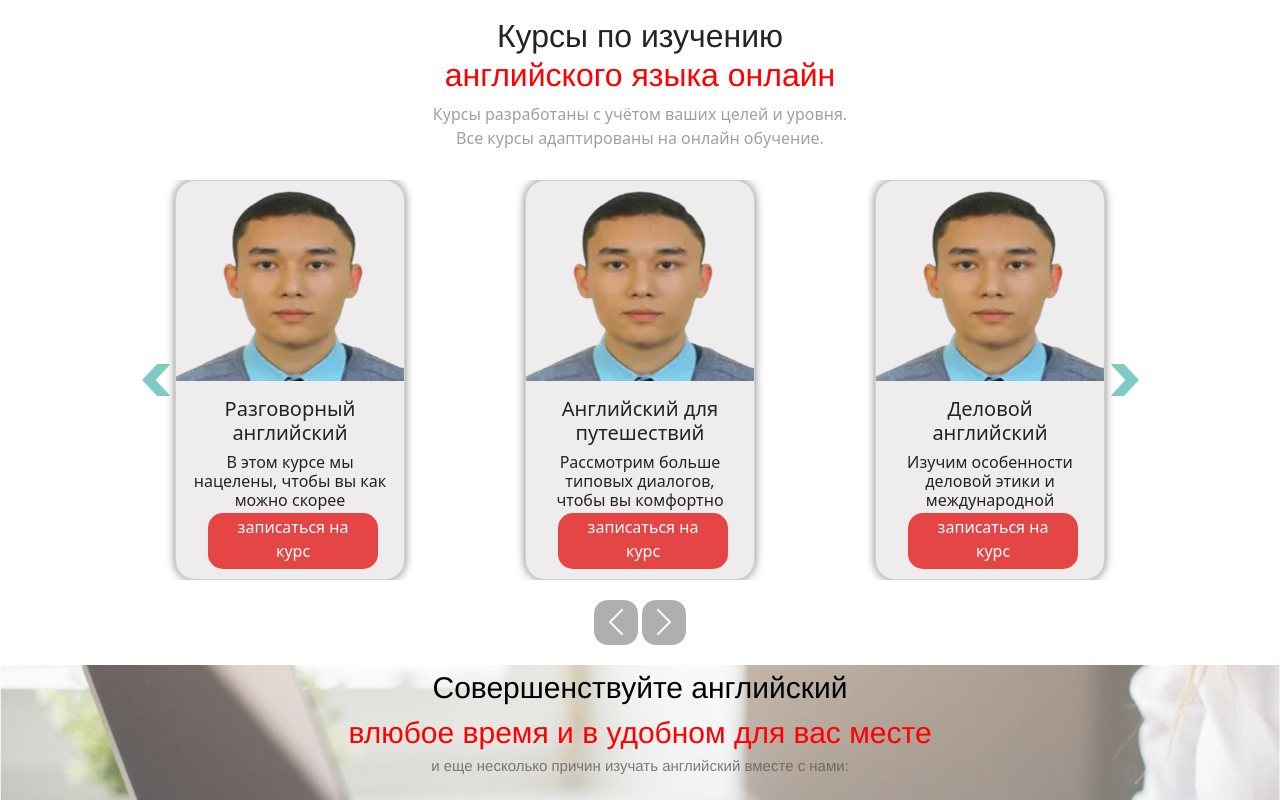
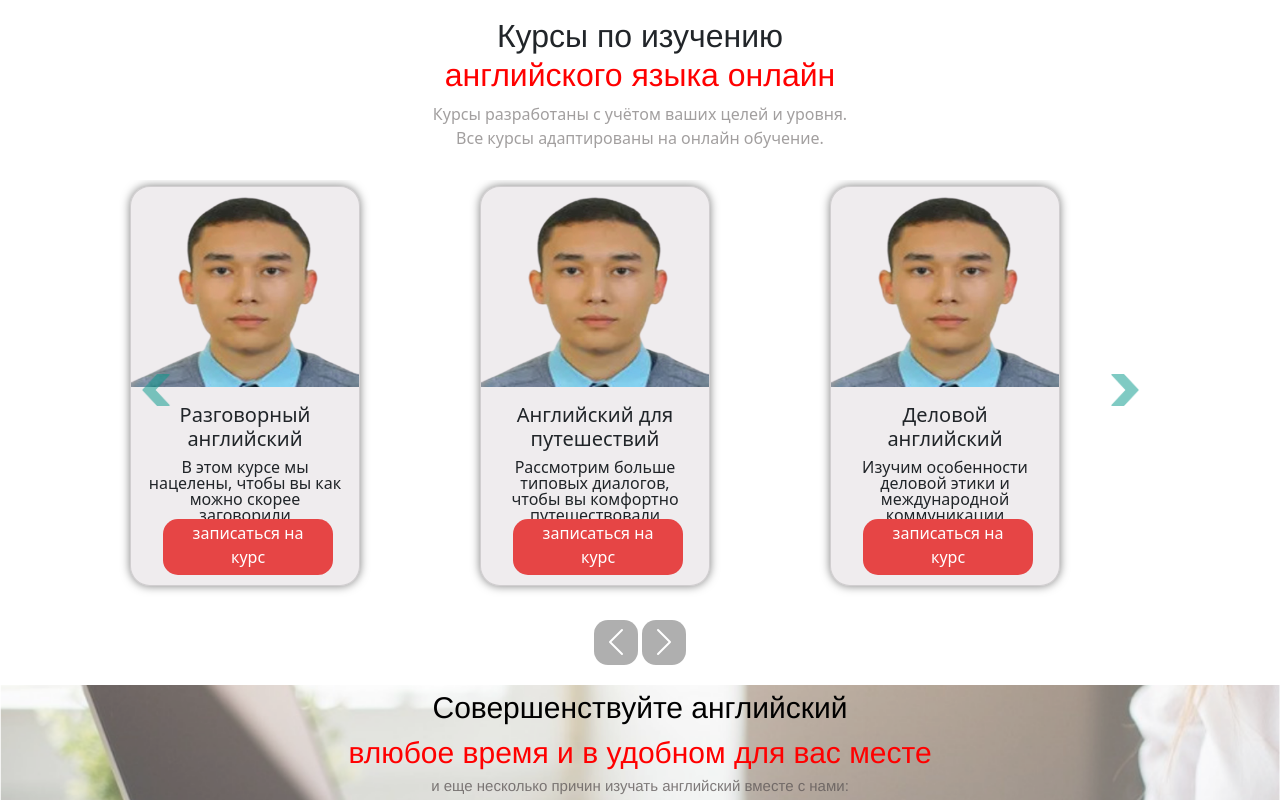
Before and after one commit to HelloBro89/lending-EnglishPage, a plain HTML site: page index.html in a window 1280 px wide. Shown: the part 700-1500 px from the top of the page. Drawn offline with nearby package versions, Linux system fonts and the light colour scheme.

Commit message:
fix: some styles

```diff
--- a/index.html
+++ b/index.html
@@ -89,7 +89,7 @@
                 <div id="carouselExampleControls" class="carousel slide">
                     <div class="container carousel-inner">
                         <div class="carousel-item active">
-                            <div class="row justify-content-center">
+                            <div class="row">
                                 <div class="col col-crsl">
                                     <div class="crd-crsl card">
                                         <img src="./img/mirza.png" class="card-carousesl-img card-img-top" alt="..." />
--- a/styles/headerStyles.css
+++ b/styles/headerStyles.css
@@ -103,13 +103,12 @@
 }
 
 .card-style-text {
-    line-height: 1.2;
+    line-height: 1;
 }
 
 .hd-crs {
     text-align: center;
     margin-top: 20px;
-    /* background-color: bisque; */
 }
 
 .col-hd-crs {
@@ -156,14 +155,16 @@
     margin-top: 30px;
 }
 .col-crsl {
+    min-height: 420px;
+    max-width: 350px;
     text-align: center;
-    max-width: 350px;
 }
 
 .crd-crsl {
     height: 400px;
     margin-left: auto;
     margin-right: auto;
+    margin-top: 6px;
     border-radius: 20px;
     max-width: 230px;
     background-color: rgba(194, 180, 190, 0.26);
```
